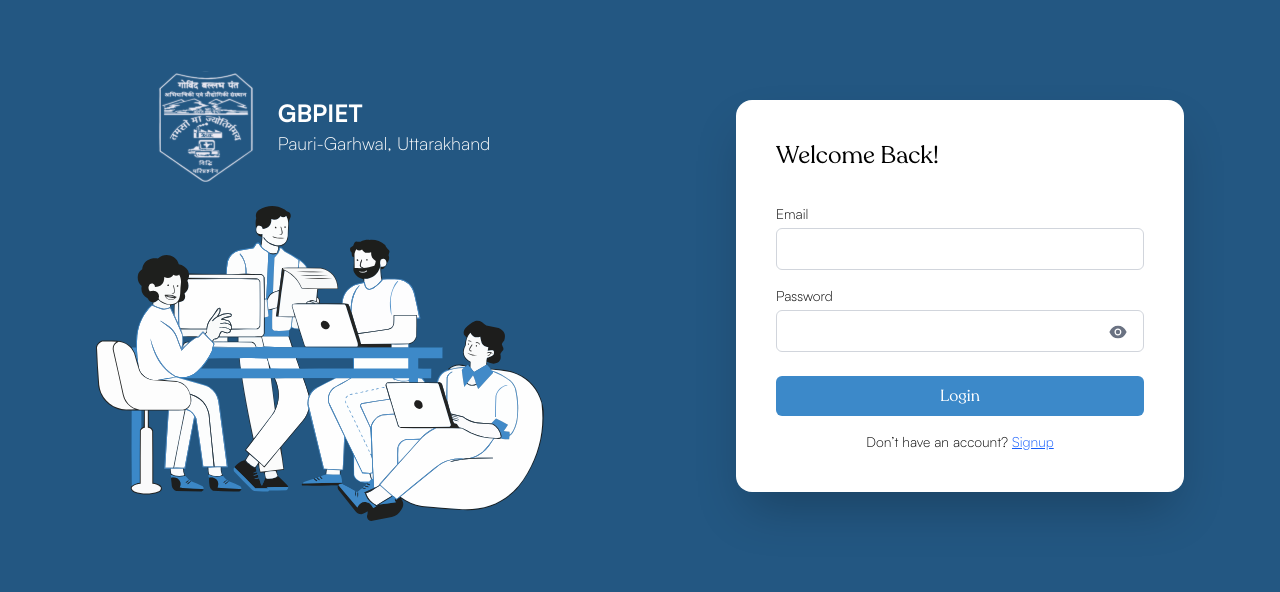
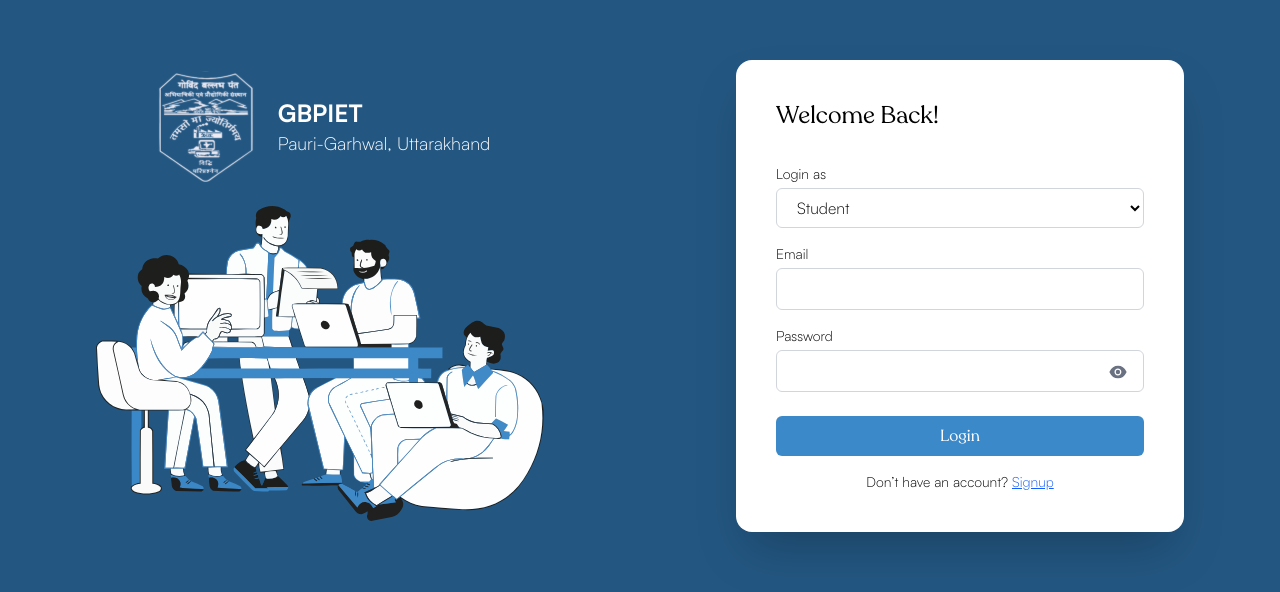
Before and after one commit to s4bbi/GBPIET-DESK, a React (Vite) app in the folder frontend/: page /login in a window 1280 px wide. Shown: the part 104-696 px from the top of the page. Built offline with nearby package versions, Linux system fonts and the light colour scheme.

Commit message:
Signup, Login, Logout working effectively yayy

```diff
--- a/frontend/src/components/common/Header.jsx
+++ b/frontend/src/components/common/Header.jsx
@@ -7,6 +7,8 @@ import { HiOutlineUserCircle, HiOutlineMenu, HiOutlineX, HiOutlineTemplate, HiOu
 import { Link } from "react-router-dom";
 
 export default function Header() {
+
+  const user = JSON.parse(localStorage.getItem("user"));
   const [sidebarOpen, setSidebarOpen] = useState(false);
 
   const navItems = [
@@ -54,7 +56,7 @@ export default function Header() {
         {/* Profile */}
         <div className="flex items-center justify-end gap-2">
           <HiOutlineUserCircle size={28} className="text-gray-700" />
-          <span className="font-sM text-gray-700 text-sm sm:text-base hidden sm:flex">Yashpreet Singh</span>
+          <span className="font-sM text-gray-700 text-sm sm:text-base hidden sm:flex">{user.name}</span>
         </div>
       </header>
 
--- a/frontend/src/components/student/StudentSidebar.jsx
+++ b/frontend/src/components/student/StudentSidebar.jsx
@@ -1,16 +1,18 @@
 import React from 'react';
-import { useLocation, Link } from 'react-router-dom';
-import {
-  HiOutlineLogout,
-  HiOutlineBriefcase,
-  HiOutlineAcademicCap,
-  HiOutlineClipboardList,
-  HiOutlineTemplate,
-  HiOutlineIdentification
-} from "react-icons/hi";
+import {Link, useNavigate, useLocation } from 'react-router-dom'; // import useNavigate
+import { toast } from "react-toastify";
+import {HiOutlineTemplate, HiOutlineBriefcase, HiOutlineClipboardList, HiOutlineIdentification, HiOutlineAcademicCap, HiOutlineLogout } from "react-icons/hi"
 
 export default function StudentSidebar() {
   const location = useLocation();
+  const navigate = useNavigate(); // initialize navigate
+
+  const handleLogout = () => {
+    localStorage.removeItem("token");
+    localStorage.removeItem("user");
+    navigate("/login"); // redirect to login
+    toast.success("Logged out successfully!");
+  };
 
   const navItems = [
     {
@@ -63,7 +65,12 @@ export default function StudentSidebar() {
           })}
         </nav>
       </div>
-      <button className="flex items-center gap-3 px-4 py-3 rounded-lg hover:bg-[#5f8db4] transition font-sB">
+
+      {/* Logout Button */}
+      <button
+        onClick={handleLogout}
+        className="flex items-center gap-3 px-4 py-3 rounded-lg hover:bg-[#5f8db4] transition font-sB"
+      >
         <HiOutlineLogout size={22} />
         Logout
       </button>
--- a/frontend/src/pages/auth/Login.jsx
+++ b/frontend/src/pages/auth/Login.jsx
@@ -11,6 +11,7 @@ import bg_grid from "../../assets/images/bg_grid.svg";
 const Login = () => {
   const [formData, setFormData] = useState({ email: "", password: "" });
   const [showPassword, setShowPassword] = useState(false);
+  const [loginRole, setLoginRole] = useState("student"); // "student" or "admin"
   const navigate = useNavigate();
 
   const handleChange = (e) => {
@@ -28,17 +29,20 @@ const Login = () => {
       return;
     }
 
+    const endpoint =
+      loginRole === "admin"
+        ? "http://localhost:3001/api/v1/admin/login"
+        : "http://localhost:3001/api/v1/students/login";
+
     try {
-        const res = await fetch("http://localhost:3001/api/v1/admin/login", {
+      const res = await fetch(endpoint, {
         method: "POST",
         headers: { "Content-Type": "application/json" },
         body: JSON.stringify(formData),
       });
 
-        console.log(res.body);
       const data = await res.json();
       console.log("Login response:", res.status, data);
-
 
       if (!res.ok) {
         console.error("Login error:", data);
@@ -55,17 +59,11 @@ const Login = () => {
       console.error("Login fetch error:", err);
       toast.error("Something went wrong, please try again.");
     }
-    }
+  };
 
   return (
     <div
-      className="min-h-screen flex flex-col md:flex-row"
-      style={{
-        backgroundImage: `url(${bg_grid})`,
-        backgroundRepeat: "no-repeat",
-        backgroundPosition: "center",
-        backgroundSize: "cover",
-      }}
+      className="h-screen flex flex-col md:flex-row"
     >
       <ToastContainer />
 
@@ -83,10 +81,24 @@ const Login = () => {
 
       {/* Right Side - Login Form */}
       <div className="w-full md:w-1/2 flex justify-center items-center relative bg-[#235782]">
-        <div className="w-full max-w-md bg-white rounded-2xl shadow-2xl p-10  z-10 m-6">
+        <div className="w-full max-w-md bg-white rounded-2xl shadow-2xl p-10 z-10 m-6">
           <h2 className="text-2xl text-left mb-8 font-rR font-extralight">Welcome Back!</h2>
 
           <form className="space-y-4 font-sL" onSubmit={handleSubmit}>
+            {/* Login Role */}
+            <div>
+              <label className="block text-sm mb-1">Login as</label>
+              <select
+                value={loginRole}
+                onChange={(e) => setLoginRole(e.target.value)}
+                className="w-full px-4 py-2 border border-gray-300 rounded-md focus:outline-none focus:ring-2 focus:ring-blue-300"
+              >
+                <option value="student">Student</option>
+                <option value="admin">Admin</option>
+              </select>
+
+            </div>
+
             <div>
               <label className="block text-sm mb-1">Email</label>
               <input
--- a/frontend/src/pages/auth/Signup.jsx
+++ b/frontend/src/pages/auth/Signup.jsx
@@ -98,12 +98,6 @@ const Signup = () => {
   return (
     <div
       className="min-h-screen w-full flex flex-col md:flex-row"
-      style={{
-        backgroundImage: `url(${bg_grid})`,
-        backgroundRepeat: "no-repeat",
-        backgroundPosition: "center",
-        backgroundSize: "cover",
-      }}
     >
       <ToastContainer />
 
--- a/frontend/src/pages/student/StudentDashboard.jsx
+++ b/frontend/src/pages/student/StudentDashboard.jsx
@@ -1,16 +1,23 @@
-// src/pages/Dashboard.jsx
 import React from 'react';
 import Layout from '../../components/layouts/StudentLayout';
 import WelcomeCard from '../../components/student/WelcomeCard';
 import JobCard from '../../components/student/JobCard';
 import ProfileActions from '../../components/student/ProfileActions';
 import ProfileCompletion from '../../components/student/ProfileCompletion';
-import {jobs} from "../../utils/jobs.js"
+import { jobs } from "../../utils/jobs.js";
 
 export default function StudentDashboard() {
+  // ✅ Get user data from localStorage
+  const user = JSON.parse(localStorage.getItem("user"));
+
   return (
     <Layout active="Dashboard">
-      <WelcomeCard name="Yashpreet Singh" branch="CSE" batch="2022-2026" />
+      <WelcomeCard
+        name={user?.name || "Student"}
+        branch={user?.department || "Branch"}
+        batch={user?.batch || "Batch"}
+      />
+
       <div className="flex flex-col lg:flex-row gap-4 md:gap-6">
         {/* Left: Latest Jobs */}
         <div className="flex-1">
@@ -23,6 +30,7 @@ export default function StudentDashboard() {
             </div>
           </div>
         </div>
+
         {/* Right: Profile Actions & Completion */}
         <div className="w-full lg:w-72 flex flex-col gap-4 md:gap-6">
           <ProfileActions />
```
Lines whose indentation alone changed are shown as unchanged.
